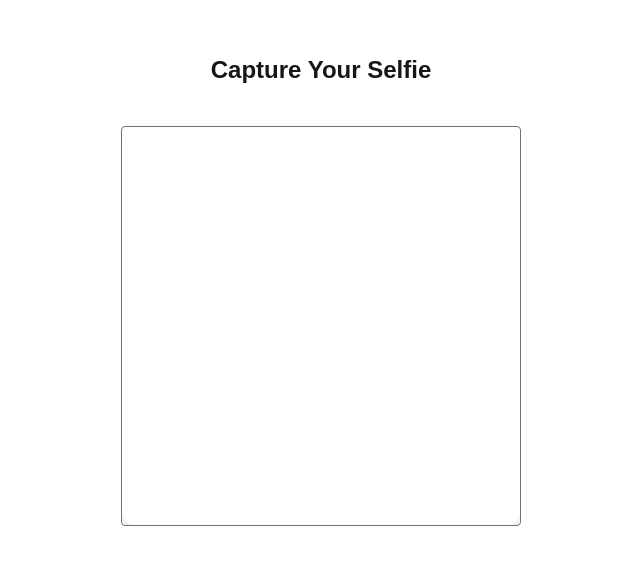
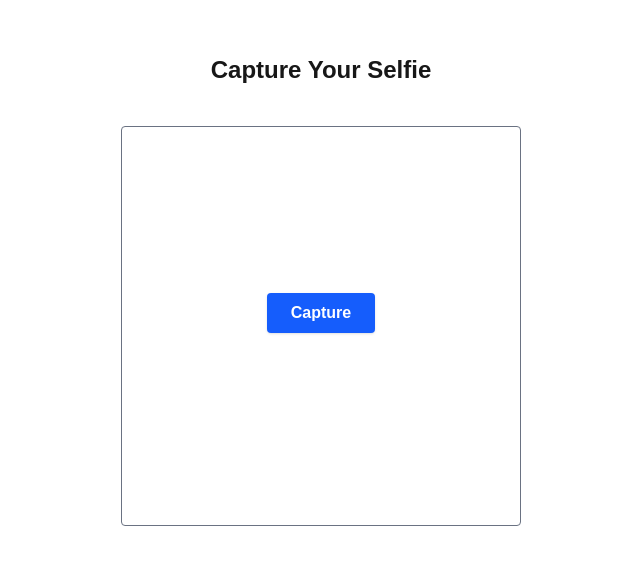
Before and after one commit to saifkazi25/comic-cover-generator, a Next.js app: page /comic/selfie in a window 1280 px wide. Shown: the part 102-666 px from the top of the page, without its empty margins (319-959 px from the left). Built offline with nearby package versions, Linux system fonts and the light colour scheme; no server answers.

Commit message:
Add capture button to WebcamWrapper

```diff
--- a/components/WebcamWrapper.tsx
+++ b/components/WebcamWrapper.tsx
@@ -1,6 +1,6 @@
 'use client';
 
-import React, { useRef, useState, useCallback } from 'react';
+import React, { useRef } from 'react';
 import Webcam from 'react-webcam';
 
 type WebcamWrapperProps = {
@@ -15,41 +15,28 @@ const videoConstraints = {
 
 export default function WebcamWrapper({ onCapture }: WebcamWrapperProps) {
   const webcamRef = useRef<Webcam>(null);
-  const [isCapturing, setIsCapturing] = useState<boolean>(false);
-  const [error, setError] = useState<string | null>(null);
 
-  const handleCapture = useCallback(() => {
-    if (!webcamRef.current) {
-      setError('Webcam not available');
-      return;
+  const handleCapture = () => {
+    const imageSrc = webcamRef.current?.getScreenshot();
+    if (imageSrc) {
+      onCapture(imageSrc);
     }
-    const imageSrc = webcamRef.current.getScreenshot();
-    if (!imageSrc) {
-      setError('Failed to capture image');
-      return;
-    }
-    setError(null);
-    onCapture(imageSrc);
-  }, [onCapture]);
+  };
 
   return (
-    <div className="flex flex-col items-center gap-4">
+    <div className="flex flex-col items-center">
       <Webcam
         audio={false}
         ref={webcamRef}
         screenshotFormat="image/jpeg"
         videoConstraints={videoConstraints}
-        className="rounded-2xl shadow-lg"
-        style={{ width: 400, height: 400 }}
+        className="rounded"
       />
-      {error && <p className="text-red-600">{error}</p>}
       <button
-        type="button"
-        className="px-6 py-2 rounded-xl bg-blue-600 text-white font-bold hover:bg-blue-700 transition"
         onClick={handleCapture}
-        disabled={isCapturing}
+        className="mt-4 px-6 py-2 rounded bg-blue-600 text-white font-bold shadow hover:bg-blue-700 transition"
       >
-        {isCapturing ? 'Capturing...' : 'Capture Selfie'}
+        Capture
       </button>
     </div>
   );
```
